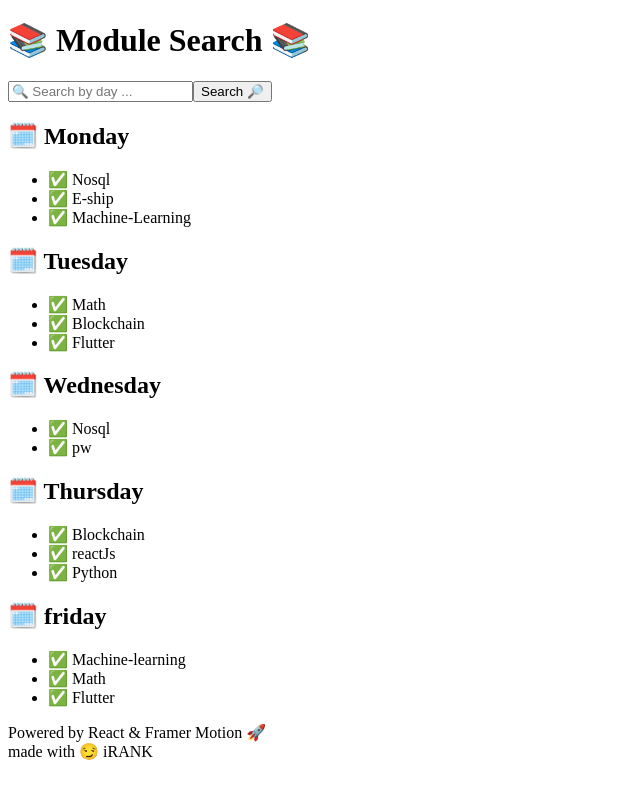
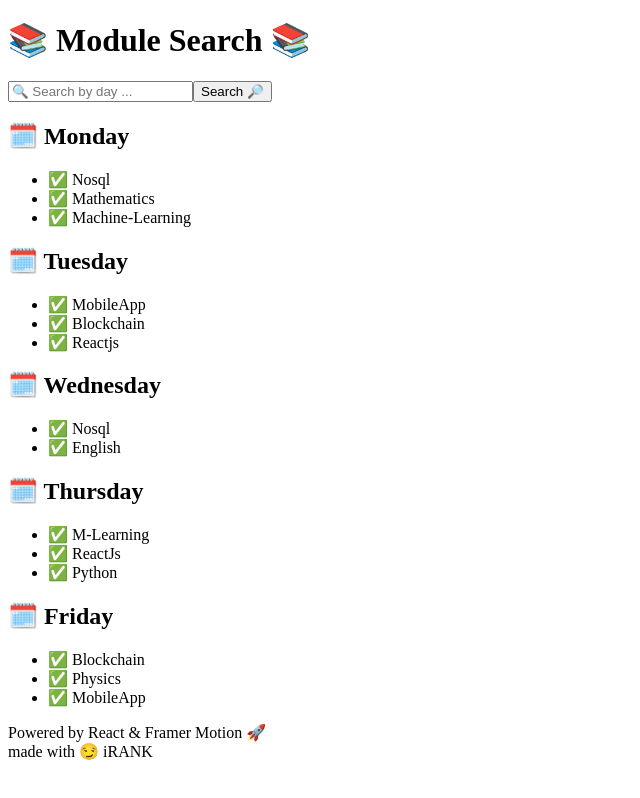
Before and after one commit to ipcode-cloud/course-table, a React (Vite) app: page / in a window 1280 px wide. Shown: the whole page, without its empty margins (0-640 px from the left). Built offline with nearby package versions, Linux system fonts and the light colour scheme.

Commit message:
[update] for second term #2025

```diff
--- a/src/constants/modules.js
+++ b/src/constants/modules.js
@@ -1,3 +1,5 @@
+
+
 // export const modules = {
 //     [
 //         {"monday":["Nosql", "Franch", "Machine-Learning"]},
@@ -7,11 +9,19 @@
 //         {"friday":["Flutter","Math","Python"]}
 //     ]
 // }
-
+// _______1st Term_____________
+// export const modules = [
+//   { names: ["Nosql", "E-ship", "Machine-Learning"], day: "Monday" },
+//   { names: ["Math", "Blockchain", "Flutter"], day: "Tuesday" },
+//   { names: ["Nosql", "pw"], day: "Wednesday" },
+//   { names: ["Blockchain", "reactJs", "Python"], day: "Thursday" },
+//   { names: ["Machine-learning", "Math", "Flutter"], day: "friday" },
+// ];
+// ________2nd Term_____________
 export const modules = [
-  { names: ["Nosql", "E-ship", "Machine-Learning"], day: "Monday" },
-  { names: ["Math", "Blockchain", "Flutter"], day: "Tuesday" },
-  { names: ["Nosql", "pw"], day: "Wednesday" },
-  { names: ["Blockchain", "reactJs", "Python"], day: "Thursday" },
-  { names: ["Machine-learning", "Math", "Flutter"], day: "friday" },
+  { names: ["Nosql", "Mathematics", "Machine-Learning"], day: "Monday" },
+  { names: ["MobileApp", "Blockchain", "Reactjs"], day: "Tuesday" },
+  { names: ["Nosql", "English"], day: "Wednesday" },
+  { names: ["M-Learning", "ReactJs", "Python"], day: "Thursday" },
+  { names: ["Blockchain", "Physics", "MobileApp"], day: "Friday" },
 ];
```
